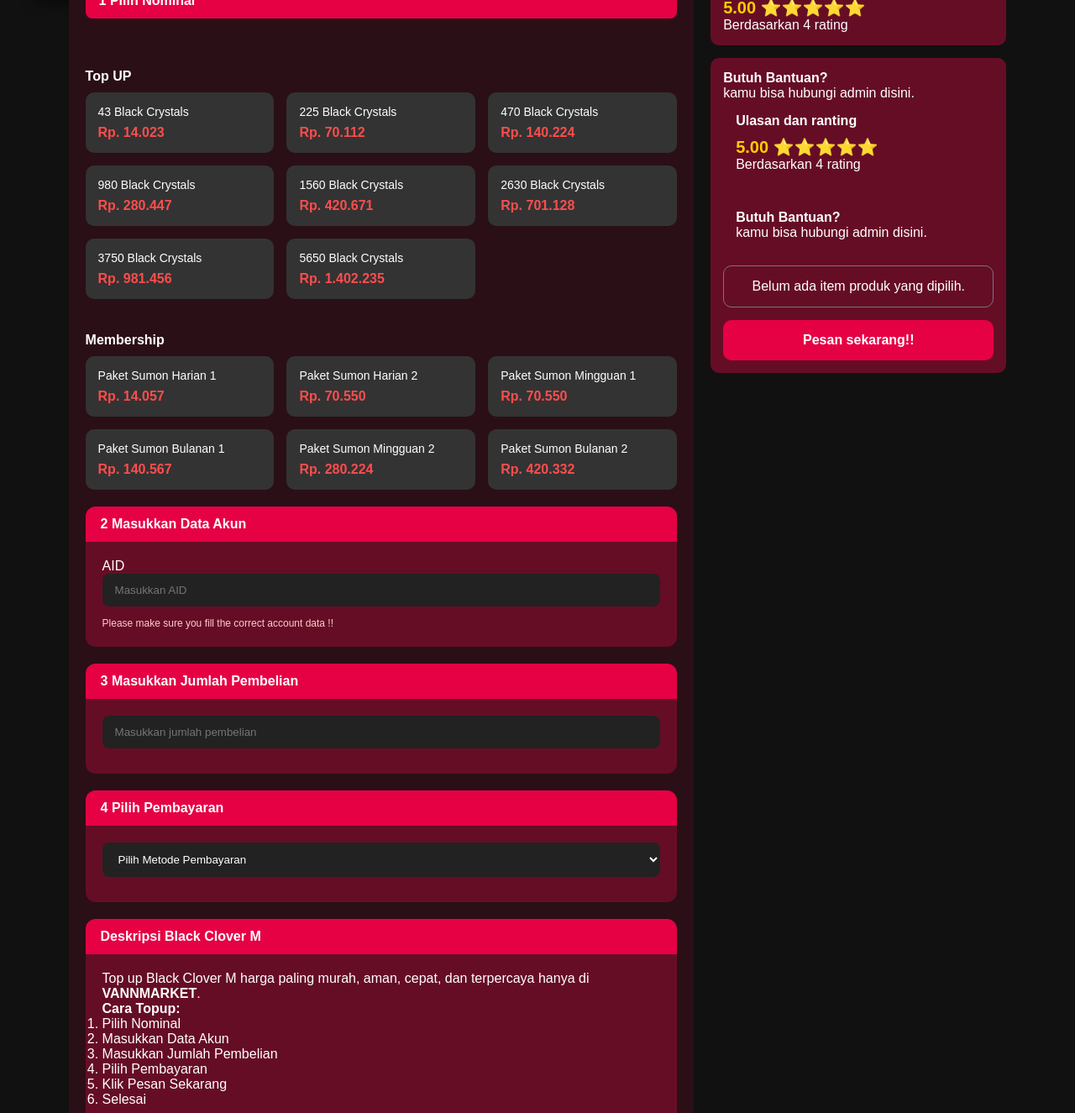
After one commit to zivannoerico/website-top-up, a PHP site: page /assets/pages/pages2.html in a window 1280 px wide. The commit adds this page. Shown: the part 366-1691 px from the top of the page at 84% size. Run offline with PHP 8.4, Linux system fonts and the light colour scheme.

Commit message:
add pages 2

```diff
--- a/assets/css/style.css
+++ b/assets/css/style.css
@@ -408,7 +408,7 @@
   text-align: center;
 }
 
-.load-more button {
+.load-more a {
   padding: 10px 20px;
   border: none;
   border-radius: 20px;
@@ -419,7 +419,7 @@
   transition: background 0.3s ease;
 }
 
-.load-more button:hover {
+.load-more a:hover {
   background: #e60000;
 }
 
@@ -504,6 +504,243 @@
   color: #fff;
 }
 
+/* PAGES 2 */
+.product-highlight {
+  background: linear-gradient(to right, #444, #111);
+  padding: 40px 20px;
+  color: #fff;
+}
+
+.product-highlight .container {
+  max-width: 1200px;
+  margin: 0 auto;
+  display: flex;
+  align-items: center;
+  gap: 30px;
+}
+
+.product-highlight .product-image img {
+  width: 250px;
+  border-radius: 10px;
+  box-shadow: 0 5px 15px rgba(0,0,0,0.5);
+}
+
+.product-highlight .product-info {
+  flex: 1;
+}
+
+.product-highlight .product-title {
+  font-size: 24px;
+  font-weight: bold;
+  margin-bottom: 5px;
+}
+
+.product-highlight .product-category {
+  font-size: 16px;
+  color: #ccc;
+  margin-bottom: 20px;
+}
+
+.product-highlight .product-features {
+  display: flex;
+  gap: 30px;
+  flex-wrap: wrap;
+  font-weight: bold;
+  font-size: 14px;
+}
+
+.product-options {
+  padding: 30px 20px;
+  color: #fff;
+}
+
+.product-options .container {
+  max-width: 1200px;
+  margin: auto;
+  display: flex;
+  gap: 20px;
+}
+
+/* KIRI */
+.left-panel {
+  flex: 2.5;
+  background: #2a0f16;
+  border-radius: 12px;
+  padding: 20px;
+}
+
+.panel-header {
+  background: #e60044;
+  padding: 12px 16px;
+  border-radius: 8px;
+  font-weight: bold;
+  font-size: 16px;
+  margin-bottom: 20px;
+}
+
+.option-group h3 {
+  margin: 20px 0 10px;
+  font-size: 16px;
+}
+
+.option-grid {
+  display: grid;
+  grid-template-columns: repeat(auto-fit, minmax(180px, 1fr));
+  gap: 15px;
+}
+
+.option-card {
+  background: #333;
+  padding: 15px;
+  border-radius: 10px;
+  cursor: pointer;
+  transition: 0.3s;
+}
+
+.option-card:hover {
+  background: #444;
+}
+
+.option-card p {
+  margin: 0;
+  font-size: 14px;
+}
+
+.option-card span {
+  display: block;
+  margin-top: 8px;
+  color: #ff4d4d;
+  font-weight: bold;
+}
+
+/* KANAN */
+.right-panel {
+  flex: 1;
+  display: flex;
+  flex-direction: column;
+  gap: 15px;
+}
+
+.review-box, .help-box, .cart-box {
+  background: #600624;
+  padding: 15px;
+  border-radius: 10px;
+}
+
+.review-box h4 {
+  margin: 0 0 10px;
+  font-size: 16px;
+}
+
+.rating {
+  font-size: 22px;
+  font-weight: bold;
+  color: #ffcc00;
+}
+
+.cart-box {
+  background: #333;
+  text-align: center;
+  padding: 30px 15px;
+  border: 1px solid #777;
+}
+
+.order-btn {
+  background: #e60044;
+  color: #fff;
+  padding: 12px;
+  border: none;
+  border-radius: 30px;
+  font-weight: bold;
+  cursor: pointer;
+  transition: 0.3s;
+}
+
+.order-btn:hover {
+  background: #ff0055;
+}
+
+.container {
+  display: flex;
+  gap: 20px;
+  max-width: 1200px;
+  margin: 30px auto;
+}
+
+.left-panel {
+  flex: 2;
+  display: flex;
+  flex-direction: column;
+  gap: 20px;
+}
+
+.right-panel {
+  flex: 1;
+  display: flex;
+  flex-direction: column;
+  gap: 15px;
+}
+
+.form-box {
+  background: #660d26;
+  border-radius: 12px;
+  overflow: hidden;
+}
+
+.form-header {
+  background: #e60044;
+  padding: 12px 18px;
+  font-weight: bold;
+  font-size: 16px;
+  color: #fff;
+}
+
+.form-body {
+  padding: 20px;
+  color: #fff;
+}
+
+.form-body input,
+.form-body select {
+  width: 100%;
+  padding: 12px 15px;
+  border: none;
+  border-radius: 8px;
+  background: #222;
+  color: #fff;
+  margin-bottom: 10px;
+}
+
+.form-body small.note {
+  font-size: 12px;
+  color: #ffcccc;
+}
+
+/* Right Panel Boxes */
+.right-panel > div {
+  background: #660d26;
+  border-radius: 10px;
+  padding: 15px;
+  color: #fff;
+}
+
+.rating {
+  font-size: 20px;
+  font-weight: bold;
+}
+
+.order-btn {
+  padding: 15px;
+  border: none;
+  border-radius: 10px;
+  background: #e60044;
+  color: #fff;
+  font-size: 16px;
+  cursor: pointer;
+  font-weight: bold;
+}
+
+
 
 /* RESPONSIVE */
 @media (max-width: 992px) {
@@ -525,6 +762,12 @@
 
   .footer .container {
     grid-template-columns: 1fr 1fr;
+  }
+}
+
+@media (max-width: 768px) {
+  .product-options .container {
+    flex-direction: column;
   }
 }
 
--- /dev/null
+++ b/assets/pages/pages2.html
@@ -0,0 +1,281 @@
+<!DOCTYPE html>
+<html lang="id">
+<head>
+  <meta charset="UTF-8">
+  <meta name="viewport" content="width=device-width, initial-scale=1.0">
+  <title>VANN MARKET</title>
+  <link rel="stylesheet" href="../css/style.css">
+</head>
+<body>
+<!-- NAVBAR -->
+<nav class="main-nav">
+  <div class="container">
+    <!-- Logo -->
+    <div class="logo">
+      <img src="../image/logo vannmarket.png" alt="VANN MARKET Logo">
+    </div>
+
+    <!-- Search -->
+    <div class="search-container">
+      <input type="text" placeholder="Cari Game atau Voucher">
+    </div>
+
+    <!-- Language -->
+    <div class="language">
+      <img src="../image/bendera_indonesia-removebg-preview.png" alt="Bendera Indonesia">
+      <span>ID / IDR</span>
+    </div>
+  </div>
+
+  <!-- Menu -->
+  <ul class="nav-links">
+    <li><a href="#" class="active"><i class="fas fa-gift"></i> Topup</a></li>
+    <li><a href="#"><i class="fas fa-receipt"></i> Cek Transaksi</a></li>
+    <li><a href="#"><i class="fas fa-trophy"></i> Leaderboard</a></li>
+    <li class="right"><a href="#"><i class="fas fa-sign-in-alt"></i> Masuk</a></li>
+    <li class="right"><a href="#"><i class="fas fa-user-plus"></i> Daftar</a></li>
+  </ul>
+</nav>
+
+<section class="product-highlight">
+  <div class="container">
+    <!-- Gambar Kiri -->
+    <div class="product-image">
+      <img src="image/blackclover.jpg" alt="Black Clover">
+    </div>
+
+    <!-- Info Kanan -->
+    <div class="product-info">
+      <h2 class="product-title">BLACK COVER M</h2>
+      <p class="product-category">Membership/Top UP</p>
+      <div class="product-features">
+        <span>Proses Cepat</span>
+        <span>Layanan Chat 24/7</span>
+        <span>Pembayaran Aman!</span>
+      </div>
+    </div>
+  </div>
+</section>
+
+<section class="product-options">
+  <div class="container">
+
+    <!-- Kiri: Pilih Nominal -->
+
+    <div class="container">
+
+  <!-- Left Panel -->
+  <div class="left-panel">
+
+    <div class="panel-header">1 Pilih Nominal</div>
+
+      <div class="option-group">
+        <h3>Top UP</h3>
+        <div class="option-grid">
+          <div class="option-card">
+            <p>43 Black Crystals</p>
+            <span>Rp. 14.023</span>
+          </div>
+          <div class="option-card">
+            <p>225 Black Crystals</p>
+            <span>Rp. 70.112</span>
+          </div>
+          <div class="option-card">
+            <p>470 Black Crystals</p>
+            <span>Rp. 140.224</span>
+          </div>
+          <div class="option-card">
+            <p>980 Black Crystals</p>
+            <span>Rp. 280.447</span>
+          </div>
+          <div class="option-card">
+            <p>1560 Black Crystals</p>
+            <span>Rp. 420.671</span>
+          </div>
+          <div class="option-card">
+            <p>2630 Black Crystals</p>
+            <span>Rp. 701.128</span>
+          </div>
+          <div class="option-card">
+            <p>3750 Black Crystals</p>
+            <span>Rp. 981.456</span>
+          </div>
+          <div class="option-card">
+            <p>5650 Black Crystals</p>
+            <span>Rp. 1.402.235</span>
+          </div>
+        </div>
+      </div>
+
+      <div class="option-group">
+        <h3>Membership</h3>
+        <div class="option-grid">
+          <div class="option-card">
+            <p>Paket Sumon Harian 1</p>
+            <span>Rp. 14.057</span>
+          </div>
+          <div class="option-card">
+            <p>Paket Sumon Harian 2</p>
+            <span>Rp. 70.550</span>
+          </div>
+          <div class="option-card">
+            <p>Paket Sumon Mingguan 1</p>
+            <span>Rp. 70.550</span>
+          </div>
+          <div class="option-card">
+            <p>Paket Sumon Bulanan 1</p>
+            <span>Rp. 140.567</span>
+          </div>
+          <div class="option-card">
+            <p>Paket Sumon Mingguan 2</p>
+            <span>Rp. 280.224</span>
+          </div>
+          <div class="option-card">
+            <p>Paket Sumon Bulanan 2</p>
+            <span>Rp. 420.332</span>
+          </div>
+        </div>
+      </div>
+
+    <!-- Step 2 -->
+    <div class="form-box">
+      <div class="form-header">2 Masukkan Data Akun</div>
+      <div class="form-body">
+        <label for="aid">AID</label>
+        <input type="text" id="aid" placeholder="Masukkan AID">
+        <small class="note">Please make sure you fill the correct account data !!</small>
+      </div>
+    </div>
+
+    <!-- Step 3 -->
+    <div class="form-box">
+      <div class="form-header">3 Masukkan Jumlah Pembelian</div>
+      <div class="form-body">
+        <input type="number" placeholder="Masukkan jumlah pembelian">
+      </div>
+    </div>
+
+    <!-- Step 4 -->
+    <div class="form-box">
+      <div class="form-header">4 Pilih Pembayaran</div>
+      <div class="form-body">
+        <select>
+          <option value="">Pilih Metode Pembayaran</option>
+          <option value="ewallet">E-Wallet</option>
+          <option value="bank">Transfer Bank</option>
+          <option value="qris">QRIS</option>
+        </select>
+      </div>
+    </div>
+
+    <!-- Deskripsi -->
+    <div class="form-box">
+      <div class="form-header">Deskripsi Black Clover M</div>
+      <div class="form-body">
+        <p>
+          Top up Black Clover M harga paling murah, aman, cepat, dan terpercaya hanya di
+          <strong>VANNMARKET</strong>.
+        </p>
+        <p><strong>Cara Topup:</strong></p>
+        <ol>
+          <li>Pilih Nominal</li>
+          <li>Masukkan Data Akun</li>
+          <li>Masukkan Jumlah Pembelian</li>
+          <li>Pilih Pembayaran</li>
+          <li>Klik Pesan Sekarang</li>
+          <li>Selesai</li>
+        </ol>
+      </div>
+    </div>
+
+  </div>
+
+  <!-- Right Panel -->
+  <div class="right-panel">
+    <div class="review-box">
+      <h3>Ulasan dan ranting</h3>
+      <p class="rating">5.00 ⭐⭐⭐⭐⭐</p>
+      <p>Berdasarkan 4 rating</p>
+    </div>
+    <div class="help-box">
+      <p><strong>Butuh Bantuan?</strong><br>
+        kamu bisa hubungi admin disini.</p>
+
+
+    <!-- Kanan: Sidebar -->
+    <div class="right-panel">
+      <div class="review-box">
+        <h4>Ulasan dan ranting</h4>
+        <div class="rating">5.00 ⭐⭐⭐⭐⭐</div>
+        <p>Berdasarkan 4 rating</p>
+      </div>
+
+      <div class="help-box">
+        <strong>Butuh Bantuan?</strong>
+        <p>kamu bisa hubungi admin disini.</p>
+      </div>
+
+      <div class="cart-box">
+        Belum ada item produk yang dipilih.
+      </div>
+
+      <button class="order-btn">Pesan sekarang!!</button>
+    </div>
+
+  </div>
+</section>
+
+
+
+<!-- FOOTER -->
+<footer class="footer">
+  <div class="footer-wave"></div>
+
+  <div class="container footer-content">
+    <!-- Kiri -->
+    <div class="footer-left">
+      <img src="image/logo-vannmarket.png" alt="VANN Market Logo" class="footer-logo">
+      <p>
+        Penuhi kebutuhan game kalian di VANNMarket.<br>
+        Tempat top up game tercepat dan termurah dengan proses hanya hitungan detik.
+      </p>
+      <div class="social-icons">
+        <a href="#"><img src="image/instagram.png" alt="Instagram"></a>
+        <a href="#"><img src="image/tiktok.png" alt="TikTok"></a>
+      </div>
+    </div>
+
+    <!-- Tengah -->
+    <div class="footer-column">
+      <h3>Peta Situs</h3>
+      <ul>
+        <li><a href="#">Beranda</a></li>
+        <li><a href="#">Masuk</a></li>
+        <li><a href="#">Daftar</a></li>
+        <li><a href="#">Cek Transaksi</a></li>
+        <li><a href="#">Hubungi Kami</a></li>
+        <li><a href="#">Ulasan</a></li>
+      </ul>
+    </div>
+
+    <!-- Dukungan -->
+    <div class="footer-column">
+      <h3>Dukungan</h3>
+      <ul>
+        <li><a href="#">WhatsApp</a></li>
+      </ul>
+    </div>
+
+    <!-- Legalitas -->
+    <div class="footer-column">
+      <h3>Legalitas</h3>
+      <ul>
+        <li><a href="#">Kebijakan Pribadi</a></li>
+        <li><a href="#">Syarat & Ketentuan</a></li>
+      </ul>
+    </div>
+  </div>
+</footer>
+
+</body>
+</html>
--- a/index.html
+++ b/index.html
@@ -50,6 +50,7 @@
     <h2 class="title">✨ REKOMENDASI</h2>
     <p class="subtitle">Berikut adalah beberapa produk yang kami rekomendasikan untuk kamu.</p>
 
+    <a href="assets/pages/pages2.html">
     <div class="product-grid">
       <!-- Produk 1 -->
       <div class="product-card">
@@ -60,6 +61,7 @@
         </div>
       </div>
     </div>
+    </a>
   </div>
 </section>
 
@@ -233,7 +235,7 @@
 
     <!-- Tombol Load More -->
     <div class="load-more">
-      <button>Tampilkan Lainnya...</button>
+      <a href="">Tampilkan Lainnya...</a>
     </div>
   </div>
 </section>
@@ -288,7 +290,5 @@
   </div>
 </footer>
 
-
-
 </body>
 </html>
```
